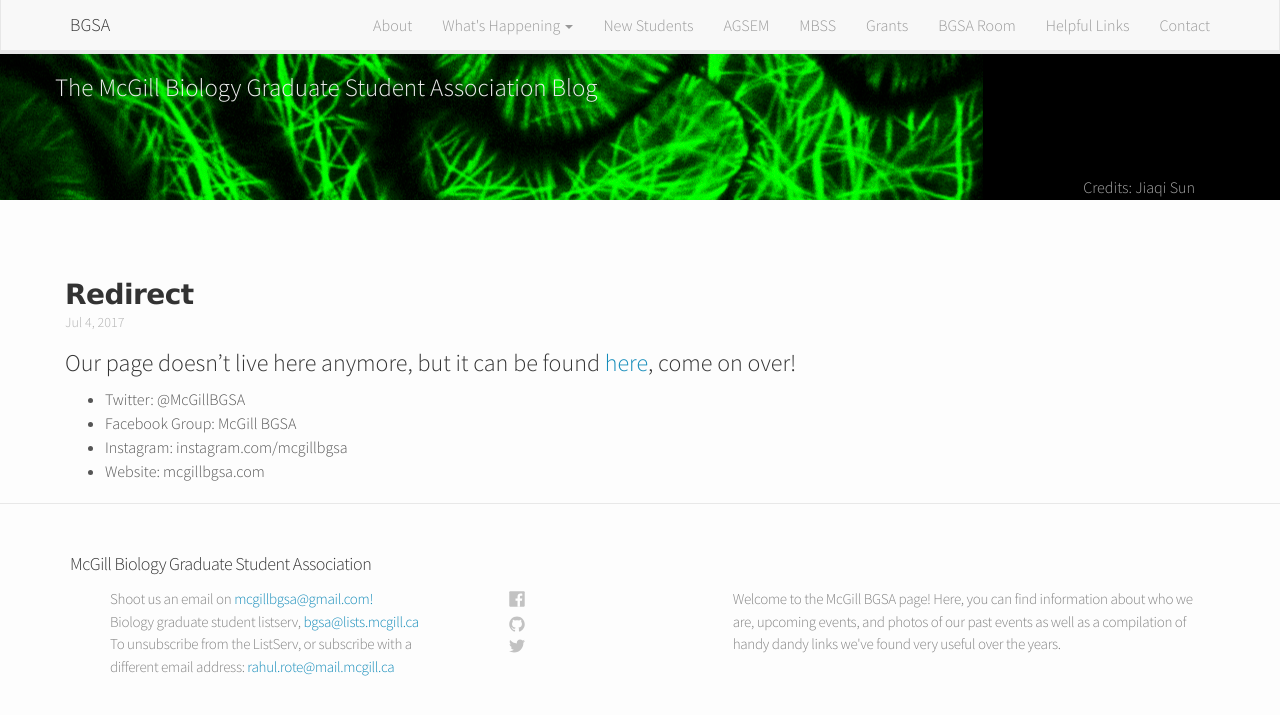
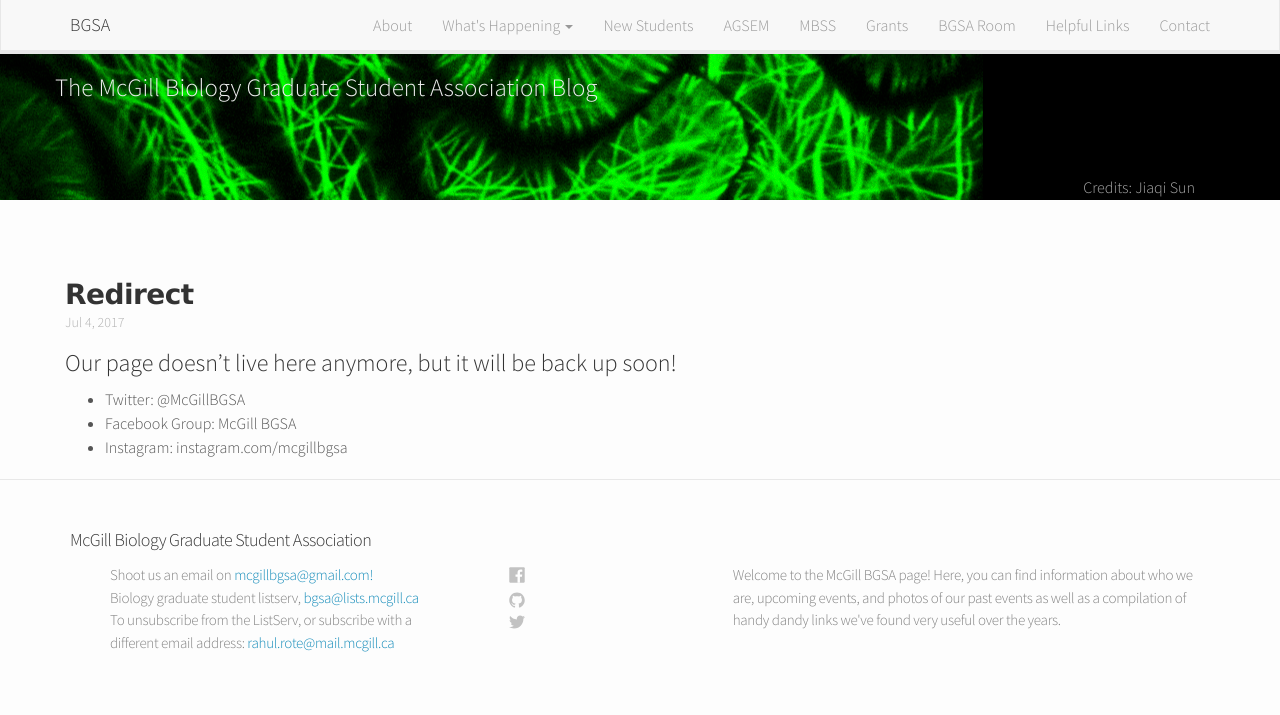
Before and after one commit to McGillBGSA/McGillBGSA.github.io, a Jekyll site: the page built from _posts/2017-07-04-redirect.md, in a window 1280 px wide. Shown: the top 715 px of the page. Built offline with Jekyll 4.4.1, drawn with Linux system fonts in a browser that asks for light colours; nearby versions of some CDN libraries.

Commit message:
Update 2017-07-04-redirect.md

```diff
--- a/_posts/2017-07-04-redirect.md
+++ b/_posts/2017-07-04-redirect.md
@@ -5,9 +5,8 @@ title: "Redirect"
 categories: event
 ---
 
-## Our page doesn't live here anymore, but it can be found [here](https://mcgillbgsa.com/), come on over!
+## Our page doesn't live here anymore, but it will be back up soon!
 
  - Twitter: @McGillBGSA
  - Facebook Group: McGill BGSA
  - Instagram: instagram.com/mcgillbgsa
- - Website: mcgillbgsa.com
```
